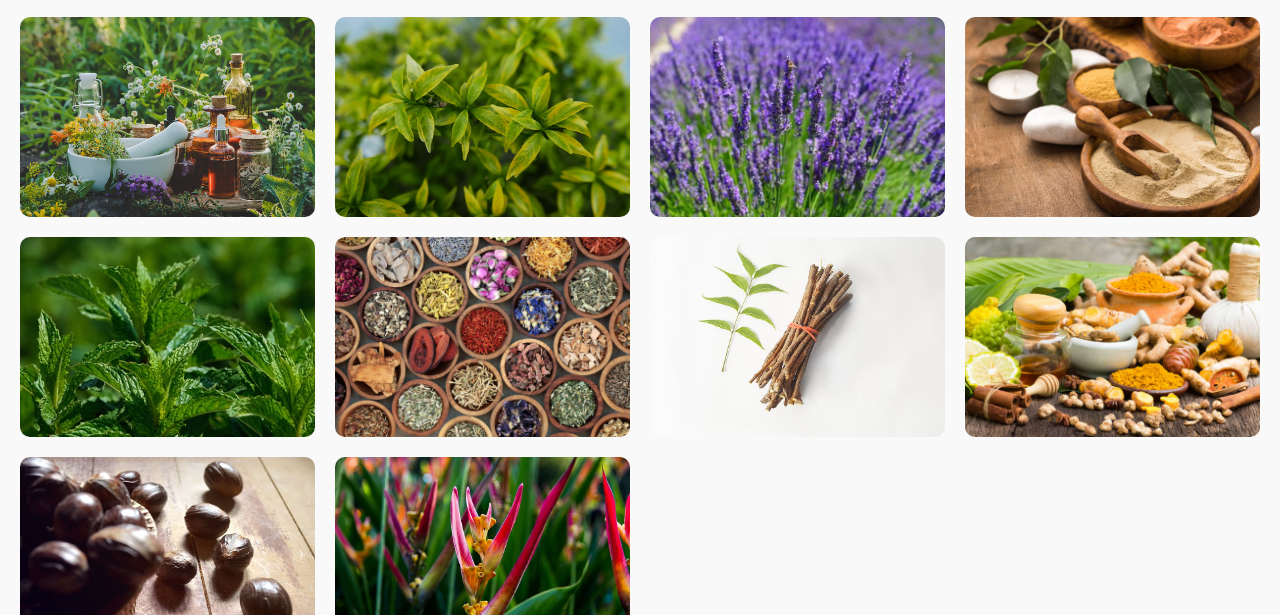
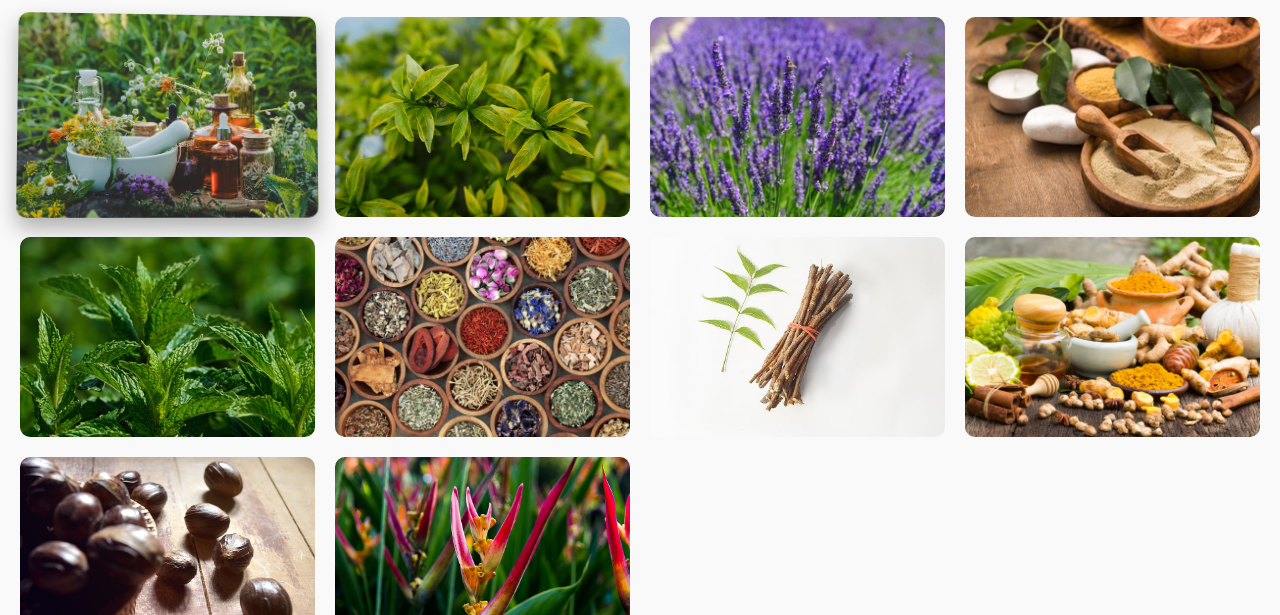
Before and after one commit to bablamon/Ayurvedic-Garden, a plain HTML site: page gallery.html in a window 1280 px wide. In both pictures the pointer is over the picture 167 px from the left and 302 px from the top of the page. Shown: the part 185-800 px from the top of the page. Drawn offline with nearby package versions, Linux system fonts and the light colour scheme.

Commit message:
Update gallery.html
updated the hover effects

```diff
--- a/gallery.html
+++ b/gallery.html
@@ -70,6 +70,13 @@
       height: 200px;
       object-fit: cover;
       border-radius: 10px;
+      transition: transform 0.3s ease, box-shadow 0.3s ease;
+      transform: perspective(1000px) rotateX(0deg) rotateY(0deg);
+    }
+
+    .gallery-grid img:hover {
+      transform: perspective(1000px) rotateX(5deg) rotateY(5deg) translateZ(20px);
+      box-shadow: 0 10px 20px rgba(0, 0, 0, 0.3);
     }
   </style>
 </head>
```
